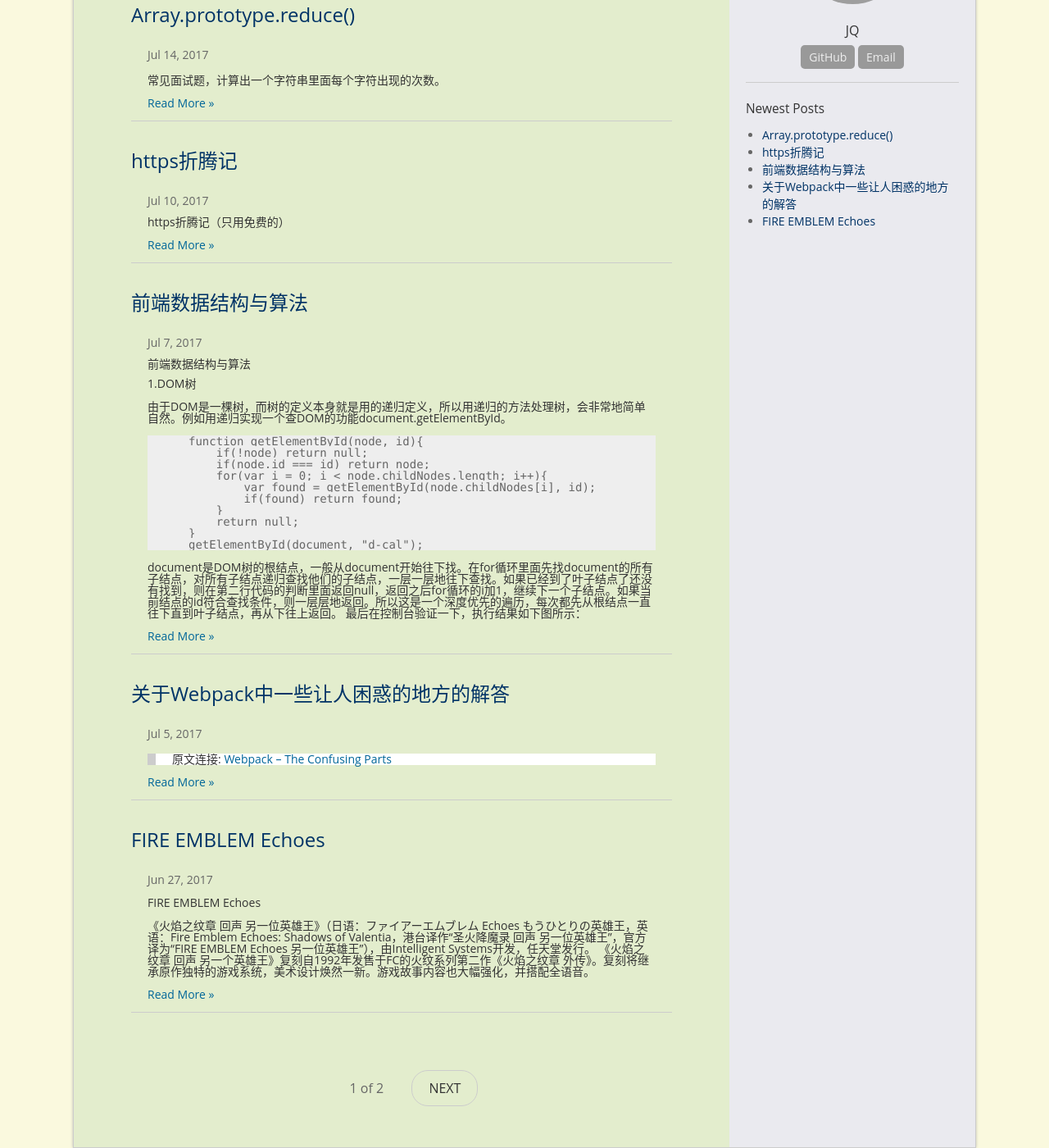
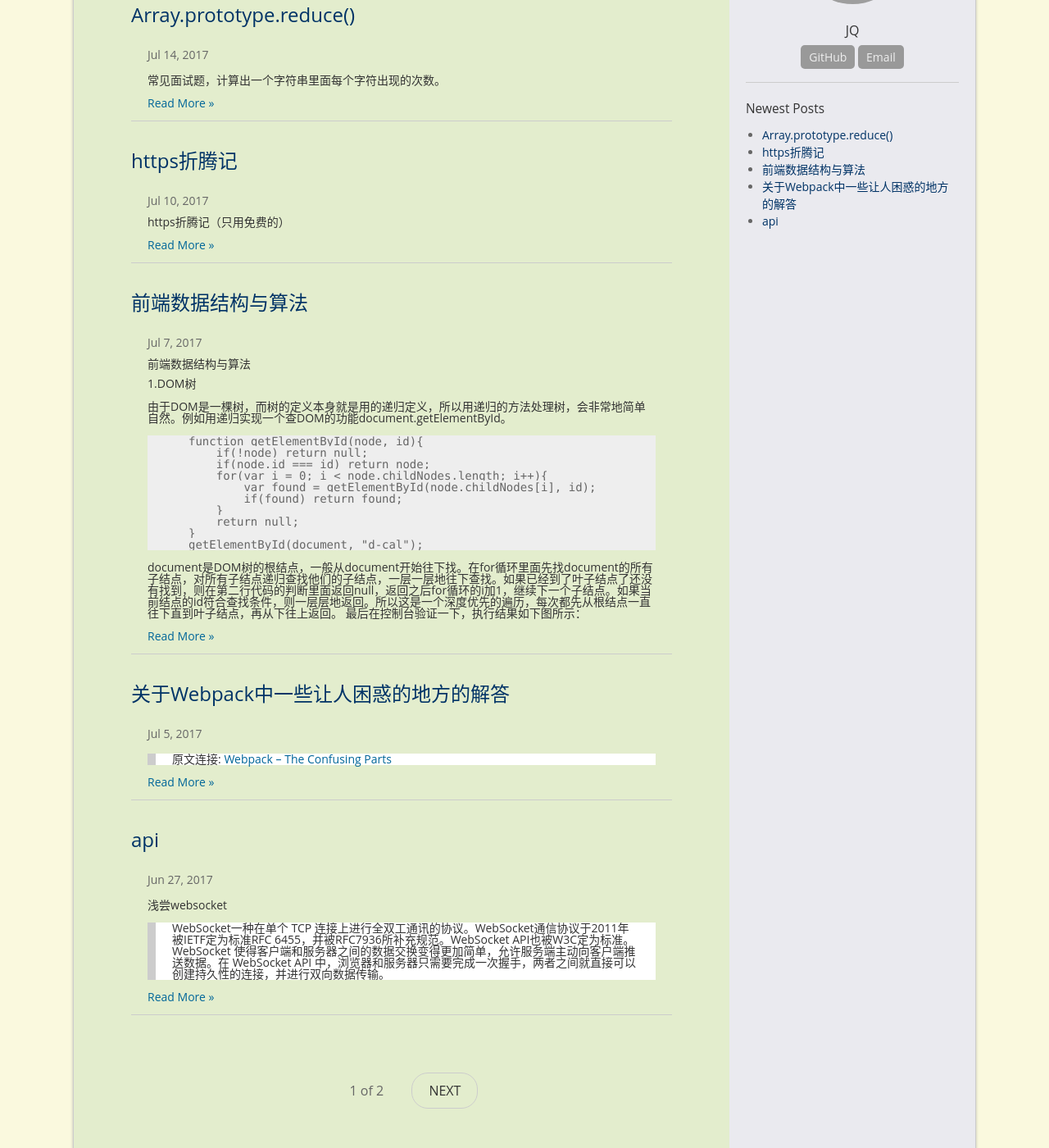
Before and after one commit to jqroom/jqroom.com, a Jekyll site: the page built from docs/index.html, in a window 1280 px wide and 1400 px high, scrolled down 252 px. Shown: the whole window at 82% size. Built offline with Jekyll 4.4.1, drawn with Linux system fonts in a browser that asks for light colours; the list of posts is cut into pages by our own code; grey boxes are pictures that could not be loaded.

Commit message:
增加websocket文章

````diff
--- /dev/null
+++ b/docs/_posts/2017-07-18-tachstack-js-websocket.md
@@ -0,0 +1,88 @@
+---
+layout: post
+title:  "api"
+date:   2017-06-27 11:31
+categories: techstack
+permalink: /techstack/js/20170718/websocket
+---
+
+### 浅尝websocket
+> WebSocket一种在单个 TCP 连接上进行全双工通讯的协议。WebSocket通信协议于2011年被IETF定为标准RFC 6455，并被RFC7936所补充规范。WebSocket API也被W3C定为标准。
+WebSocket 使得客户端和服务器之间的数据交换变得更加简单，允许服务端主动向客户端推送数据。在 WebSocket API 中，浏览器和服务器只需要完成一次握手，两者之间就直接可以创建持久性的连接，并进行双向数据传输。
+
+> Websocket使用ws或wss的统一资源标志符，类似于HTTPS，其中wss表示在TLS之上的Websocket。如：
+>
+```
+ws://example.com/wsapi
+wss://secure.example.com/
+```
+> Websocket使用和 HTTP 相同的 TCP 端口，可以绕过大多数防火墙的限制。默认情况下，Websocket协议使用80端口；运行在TLS之上时，默认使用443端口。
+
+### 动手实践
+安装依赖：
+```
+npm install --save ws
+```
+server.js
+```js
+const WebSocket = require('ws');
+const wss = new WebSocket.Server({
+    port: 1991,
+    verifyClient: () => {
+        return true;
+    }
+});
+
+wss.on('connection', (ws, req) => {
+    console.log('WebSocket 已连接');
+    ws.onmessage = (msg) => {
+        console.log(`server接受到数据: ${msg.data}`);
+        ws.send('hello');
+    };
+});
+```
+
+client.js
+```html
+<!DOCTYPE html>
+<html>
+    <head>
+        <meta charset="utf-8">
+        <title>tank war</title>
+    </head>
+    <body>
+        <script type="text/javascript">
+            function connect(){
+                if('WebSocket' in window){
+                    // 打开一个 web socket
+                    var ws = new WebSocket("ws://localhost:1991");
+                    ws.onopen = () => {
+                        ws.send('我连接上了');
+                    }
+
+                    ws.onmessage = (msg) => {
+                        console.log(`client: ${msg.data}`);
+                    }
+
+                    ws.onclose = () => {
+                        console.log('连接已经关闭');
+                    }
+
+                    ws.onerror = (err) => {
+                        console.log(`failed: ${JSON.stringify(err)}`);
+                    }
+                }else{
+                    alert("您的浏览器不支持 WebSocket!");
+                }
+            }
+        </script>
+        <button type="button" onclick="connect()">连接服务器</button>
+    </body>
+</html>
+```
+
+### 实验结果截图：
+
+![websocket1.png](https://i.loli.net/2017/07/18/596d7660353b7.png)
+
+![websocket2.png](https://i.loli.net/2017/07/18/596d766034939.png)
````
Also changed, not shown: docs/_posts/2017-07-07-techstack-js-1.md (+34 -34 lines).
